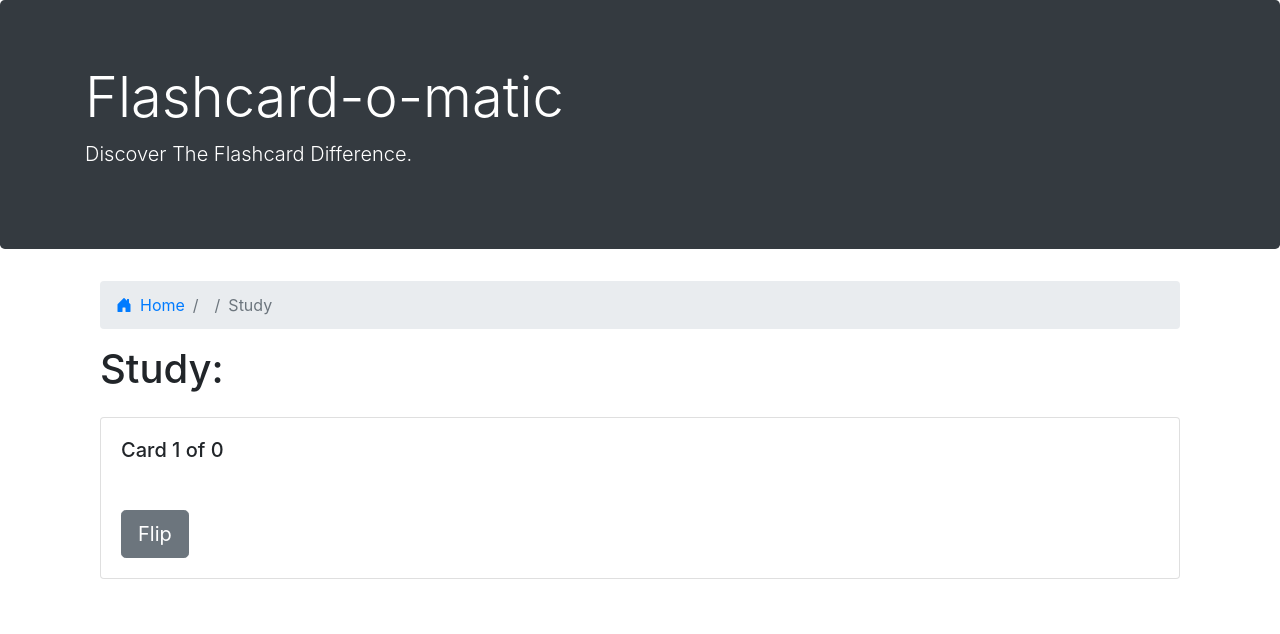
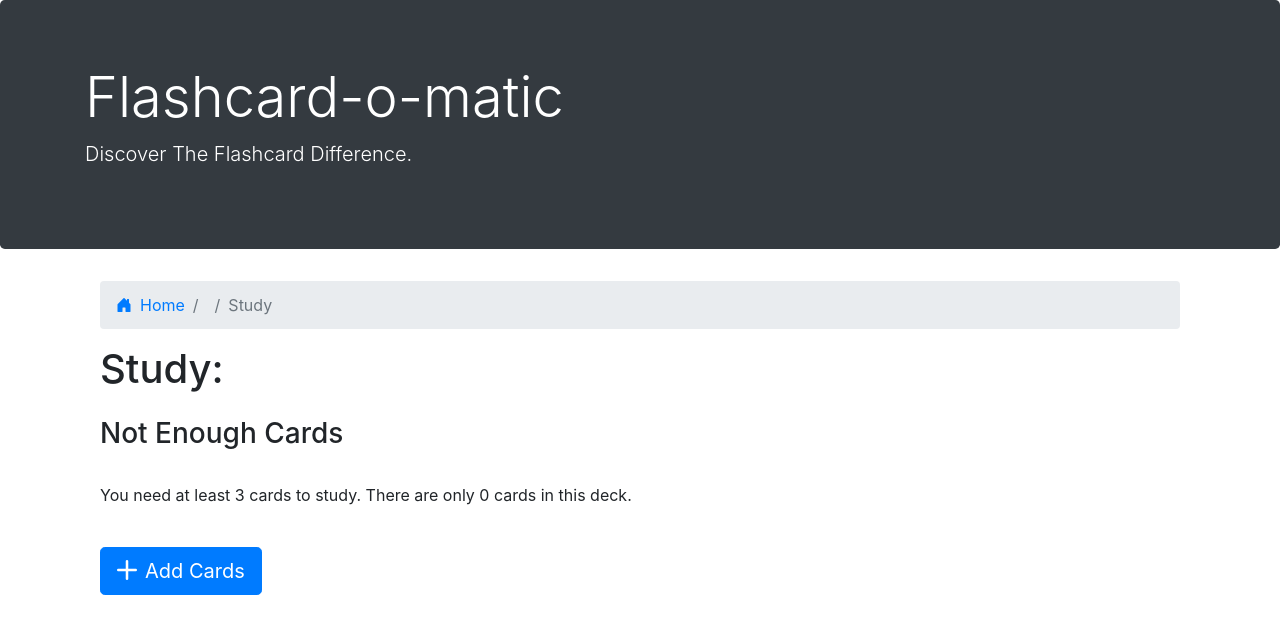
Before and after one commit to skurshner/flash, a React (Create React App) app: page /decks/1/study in a window 1280 px wide. Shown: the top 634 px of the page. Built offline with nearby package versions, Linux system fonts and the light colour scheme; no server answers; a web font is replaced by a local one.

Commit message:
added FlashCard view when not enough cards, but test isn't passing

```diff
--- a/src/Components/Deck/Study/FlashCards.js
+++ b/src/Components/Deck/Study/FlashCards.js
@@ -21,6 +21,29 @@ const FlashCards = ({
       ""
     );
   };
+
+  if (numberOfCards < 3)
+    return (
+      <div className="container">
+        <div className="row mt-4">
+          <h3>Not Enough Cards</h3>
+        </div>
+        <div className="row mt-4">
+          <p>
+            You need at least 3 cards to study. There are only {numberOfCards}{" "}
+            cards in this deck.
+          </p>
+        </div>
+        <div className="row mt-4">
+          <Button
+            variant={"primary"}
+            type={"button"}
+            text={"Add Cards"}
+            icon={"add"}
+          />
+        </div>
+      </div>
+    );
 
   return (
     <div className="card mt-4">
```
